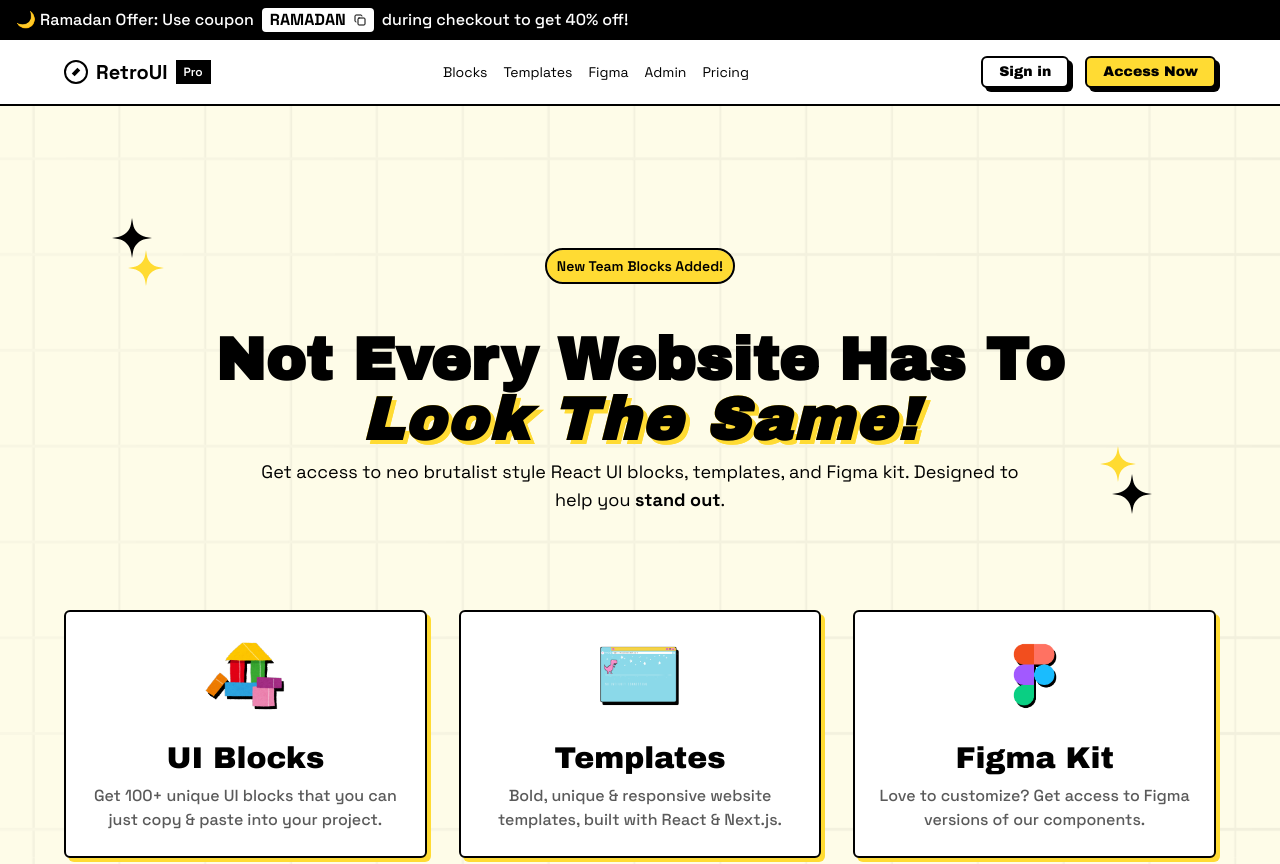
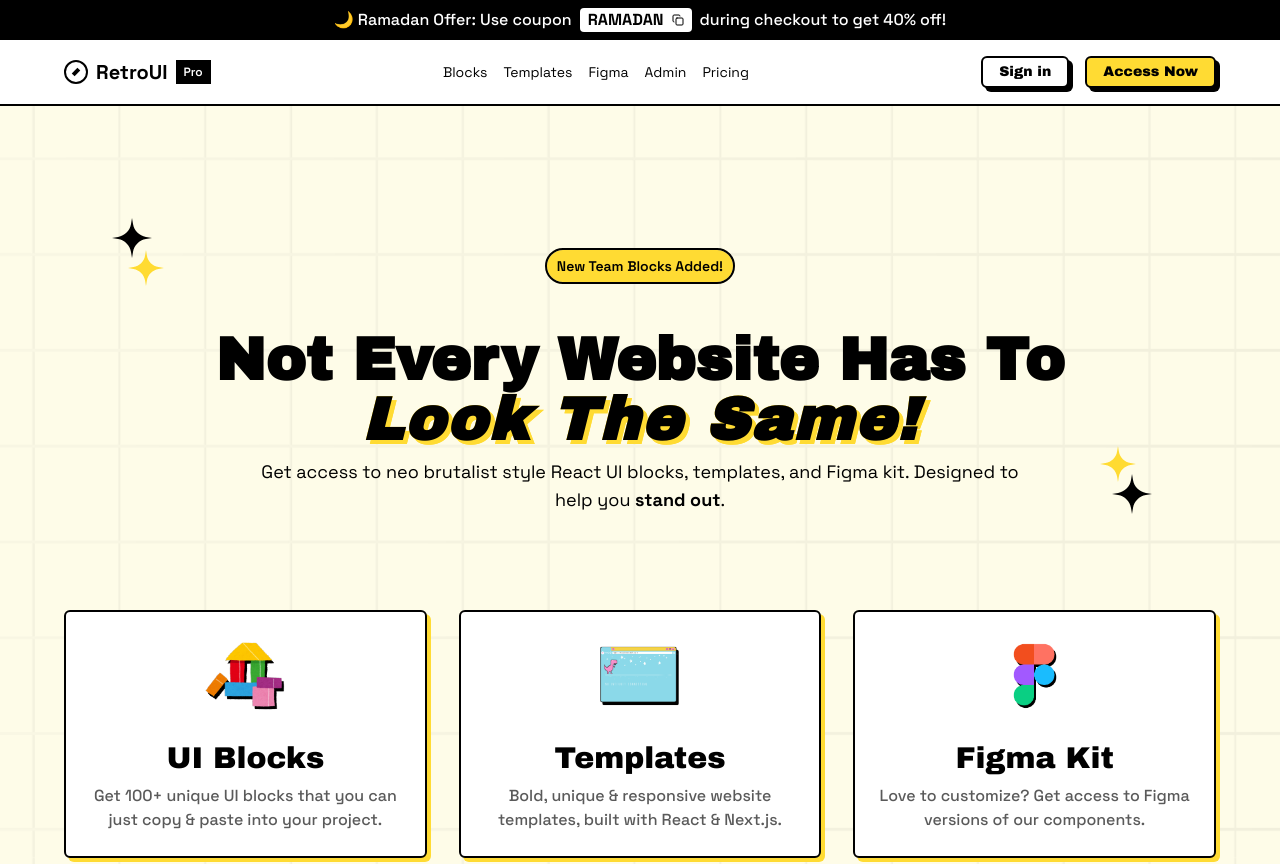
Before and after one commit to ariflogs/retroui-pro-client, a React (Vite) app: page / in a window 1280 px wide. Shown: the top 864 px of the page. Built offline with nearby package versions, Linux system fonts and the light colour scheme.

Commit message:
finalally fixx

```diff
--- a/src/components/TopNav.tsx
+++ b/src/components/TopNav.tsx
@@ -51,7 +51,7 @@ export default function TopNav() {
   return (
     <>
       {!user && (
-        <div className="bg-black text-white text-center py-2 px-4 font-medium flex justify-between items-center">
+        <div className="bg-black text-white text-center py-2 px-4 font-medium flex justify-center items-center">
           {/* <div className="w-full max-w-6xl mx-auto flex flex-wrap justify-between items-center"> */}
             <Text className="text-white text-sm lg:text-base flex flex-wrap gap-2 text-center">
               🌙 Ramadan Offer: Use coupon <span className="font-bold bg-white rounded-sm px-2 py-.5 text-black flex gap-2">RAMADAN<button className="cursor-pointer" onClick={copyCoupon}>{isCopied ? <Check className="w-3 h-3" /> : <Copy className="w-3 h-3" />}</button></span> during checkout to get 40% off!
```
